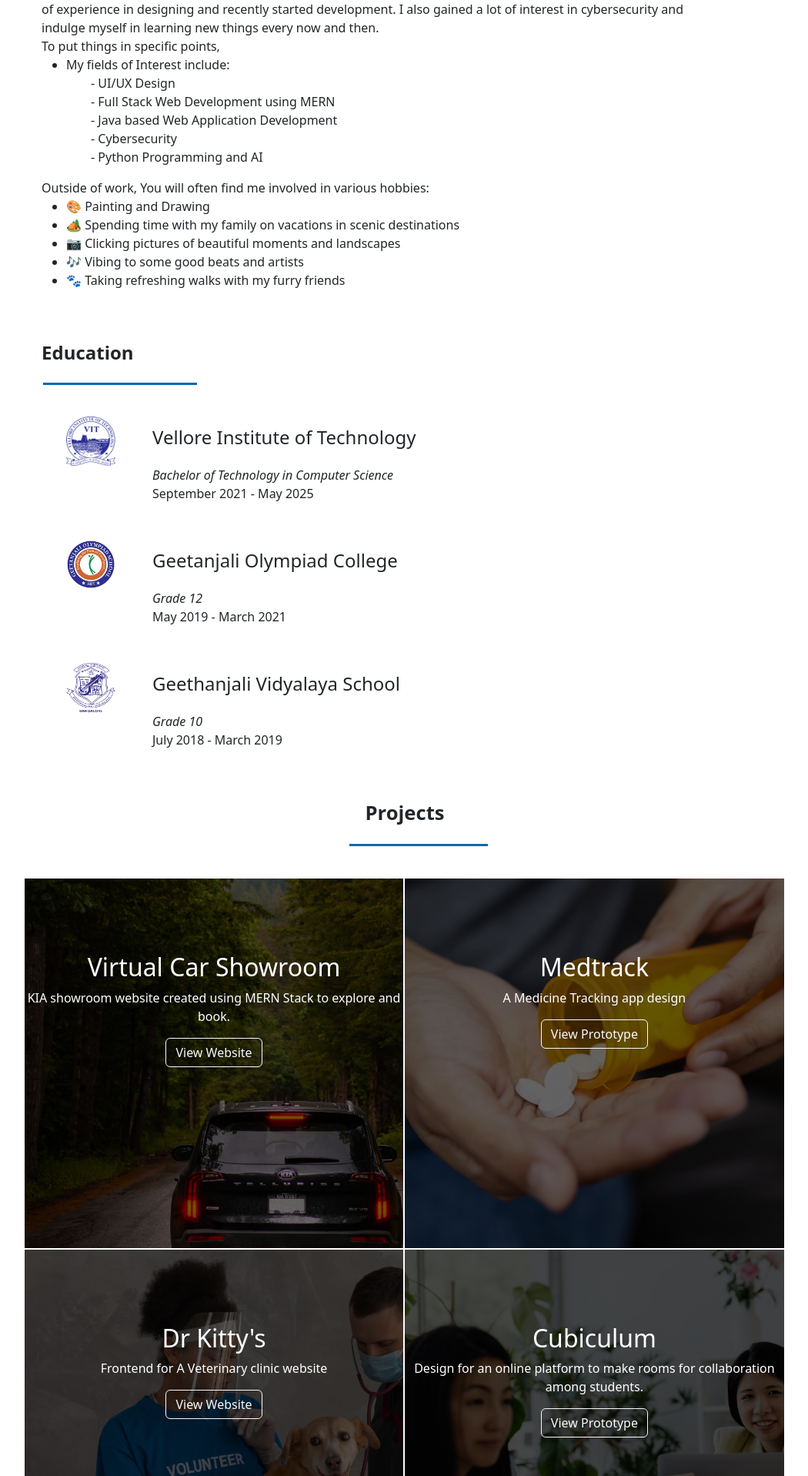
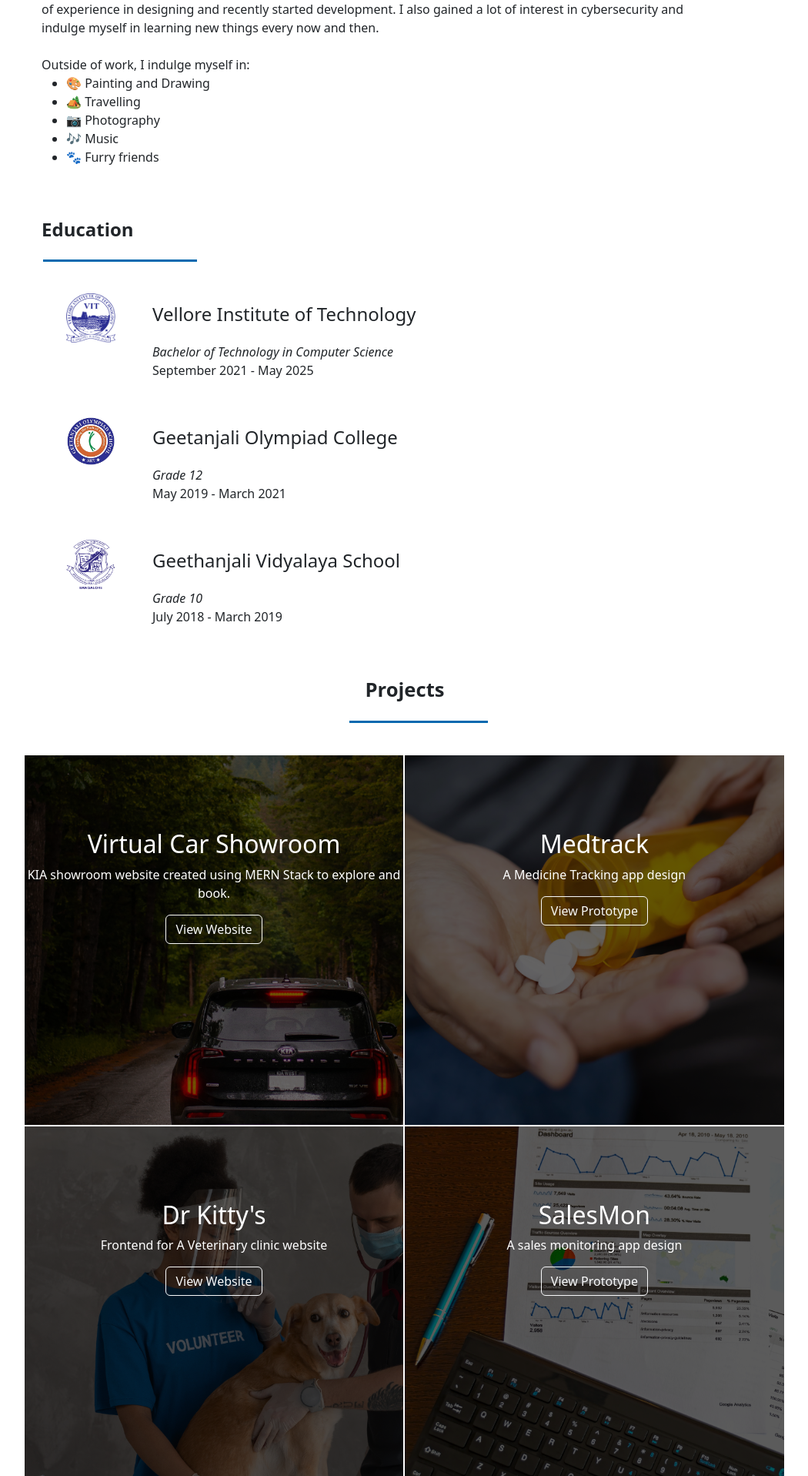
Before and after one commit to infi-bins-loop/sameera_portfolio, a React (Create React App) app: page / in a window 1280 px wide. Shown: the part 943-2860 px from the top of the page at 77% size, without its empty margins (114-1164 px from the left). Built offline with nearby package versions, Linux system fonts and the light colour scheme.

Commit message:
update push

```diff
--- a/src/components/About/about.js
+++ b/src/components/About/about.js
@@ -18,23 +18,14 @@ const About = () => {
           Hello there 👋 Welcome to my portfolio!<br></br>
           Let me introduce myself. <br></br><br></br>
           I am M Bhargavee Sameera, a passionate UX Designer and Developer based out of Bengaluru, India. I have 2 years of experience in designing and recently started development. I also gained a lot of interest in cybersecurity and indulge myself in learning new things every now and then.<br></br>
-          To put things in specific points,
-          <ul>
-            <li>My fields of Interest include:
-              <ul>- UI/UX Design</ul>
-              <ul>- Full Stack Web Development using MERN</ul>
-              <ul>- Java based Web Application Development</ul>
-              <ul>- Cybersecurity</ul>
-              <ul>- Python Programming and AI</ul>
-            </li>
-          </ul>
-          Outside of work, You will often find me involved in various hobbies:
+          <br></br>
+          Outside of work, I indulge myself in:
           <ul>
             <li> 🎨 Painting and Drawing</li>
-            <li> 🏕️ Spending time with my family on vacations in scenic destinations</li>
-            <li> 📷 Clicking pictures of beautiful moments and landscapes</li>
-            <li>🎶 Vibing to some good beats and artists</li>
-            <li>🐾 Taking refreshing walks with my furry friends</li>
+            <li> 🏕️ Travelling</li>
+            <li> 📷 Photography</li>
+            <li>🎶 Music</li>
+            <li>🐾 Furry friends</li>
           </ul>
         </span>
         </div>
--- a/src/components/Intro/intro.css
+++ b/src/components/Intro/intro.css
@@ -63,7 +63,7 @@
 @media screen and (max-width: 730px) {
     .bg{
         height: 60vh;
-        width: 50vw;
+        width: 30vw;
     }
 }
 @media screen and (max-width: 500px) {
--- a/src/components/Projects/projects.js
+++ b/src/components/Projects/projects.js
@@ -29,12 +29,7 @@ const Projects = () => {
             <p className='param'>Frontend for A Veterinary clinic website</p>
             <a class="btn btn-outline-light" href="https://infi-bins-loop.github.io/Bootstrap_JS_tasks/task2.html" role="button" rel='noreferrer' target="_blank">View Website</a>
           </div>
-          <br />
-          <div className="projImg3">
-            <h2 className='h2m'>Cubiculum</h2>
-            <p className='param'>Design for an online platform to make rooms for collaboration among students.</p>
-            <a class="btn btn-outline-light" href="https://www.figma.com/proto/kAeUedFey2wsB0n23XncmJ/Cubiculum?type=design&node-id=206-320&t=hJHTdRi7ncJr6aBd-1&scaling=min-zoom&page-id=201%3A2&starting-point-node-id=206%3A320" role="button" rel='noreferrer' target="_blank">View Prototype</a>
-          </div>
+
           <div className="projImg4">
             <h2 className='h2m'>SalesMon</h2>
             <p className='param'>A sales monitoring app design</p>
```
